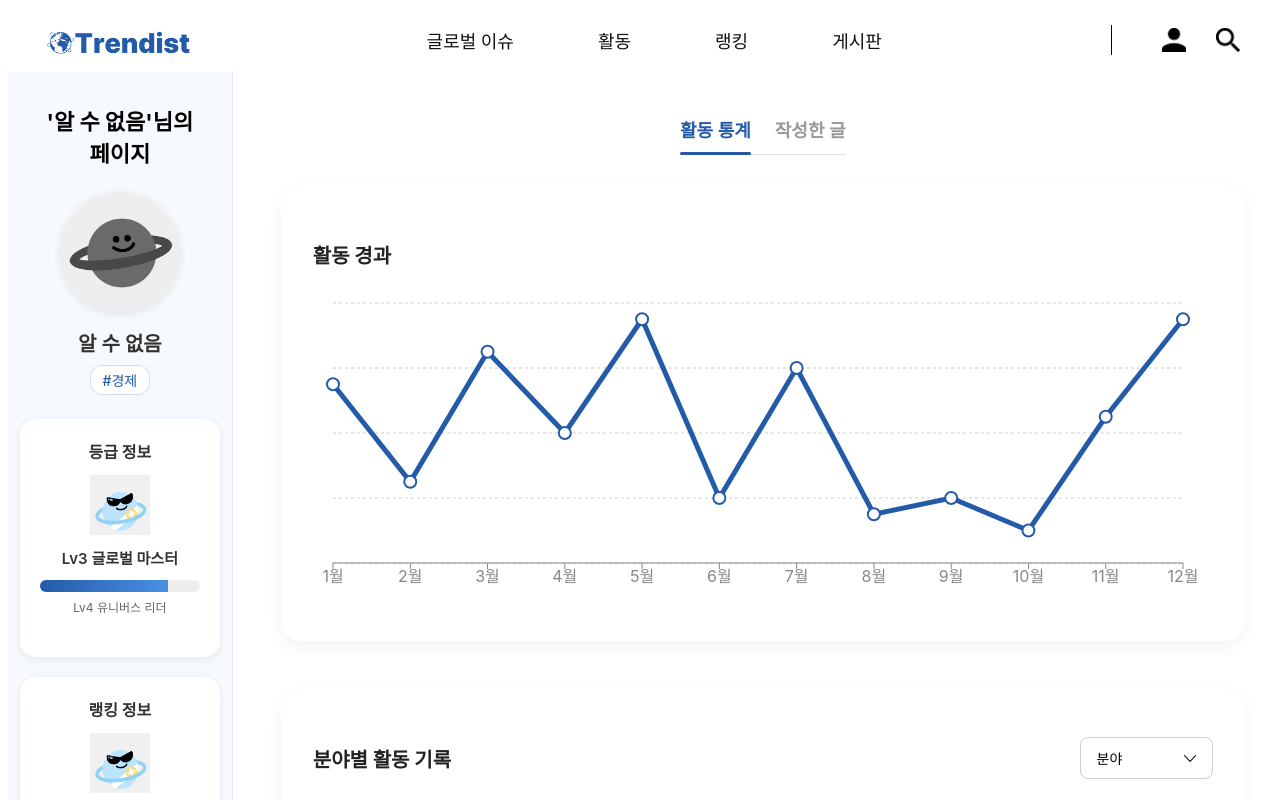
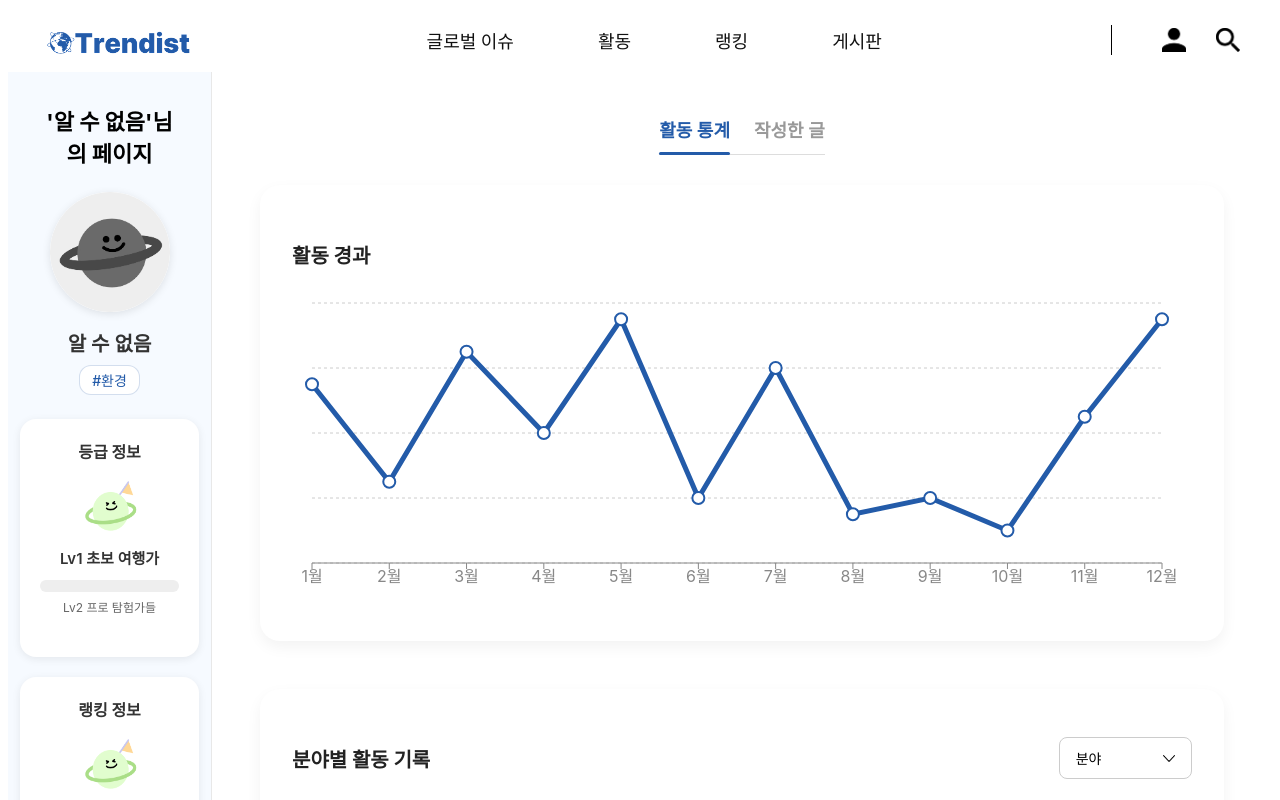
Before and after one commit to HIGHFIVE-SW/HIGHFIVE-FE, a React (Create React App) app: page /user in a window 1280 px wide. Shown: the top 800 px of the page. Built offline with nearby package versions, Linux system fonts and the light colour scheme.

Commit message:
Bug: 유저 랭킹 수정

```diff
--- a/src/components/interest/InterestSelect.jsx
+++ b/src/components/interest/InterestSelect.jsx
@@ -71,7 +71,7 @@ const CardInner = styled.div`
 `;
 
 const CardImage = styled.img`
-  width: 70px;s
+  width: 70px;
   height: 111px;
   object-fit: contain;
 `;
--- a/src/pages/my/UserPage.jsx
+++ b/src/pages/my/UserPage.jsx
@@ -1,3 +1,5 @@
+// src/pages/user/UserPage.jsx
+
 import React, { useState, useEffect, useCallback } from 'react';
 import { useLocation, useNavigate } from 'react-router-dom';
 import styled from 'styled-components';
@@ -6,8 +8,38 @@ import Footer from '../../layout/Footer';
 import ActivityTypeChart from '../../components/my/ActivityTypeChart';
 import ActivityTrendChart from '../../components/my/ActivityTrendChart';
 import MyPostList from '../../components/my/MyPostList';
+
 import defaultProfile from '../../assets/images/profile/DefaultProfile.png';
+import beginnerIcon from '../../assets/images/level/ic_Beginner.png';
+import proIcon from '../../assets/images/level/ic_Pro.png';
 import masterIcon from '../../assets/images/level/ic_Master.png';
+import leaderIcon from '../../assets/images/level/ic_Leader.png';
+
+const getLevelInfo = (exp) => {
+  if (exp >= 4000) return { label: 'Lv4 유니버스 리더', icon: leaderIcon };
+  if (exp >= 2000) return { label: 'Lv3 글로벌 마스터', icon: masterIcon };
+  if (exp >= 500) return { label: 'Lv2 프로 탐험가들', icon: proIcon };
+  return { label: 'Lv1 초보 여행가', icon: beginnerIcon };
+};
+
+const getNextLevelInfo = (exp) => {
+  if (exp < 500) return { label: 'Lv2 프로 탐험가들', icon: proIcon };
+  if (exp < 2000) return { label: 'Lv3 글로벌 마스터', icon: masterIcon };
+  if (exp < 4000) return { label: 'Lv4 유니버스 리더', icon: leaderIcon };
+  return { label: '최고 랭킹 달성', icon: leaderIcon };
+};
+
+const calcProgressPercent = (exp) => {
+  const thresholds = [0, 500, 2000, 4000];
+  let prev = 0, next = 500;
+
+  if (exp < thresholds[1]) [prev, next] = [thresholds[0], thresholds[1]];
+  else if (exp < thresholds[2]) [prev, next] = [thresholds[1], thresholds[2]];
+  else if (exp < thresholds[3]) [prev, next] = [thresholds[2], thresholds[3]];
+  else return 100;
+
+  return Math.min(100, Math.floor(((exp - prev) / (next - prev)) * 100));
+};
 
 const UserPage = () => {
   const { state } = useLocation();
@@ -17,16 +49,18 @@ const UserPage = () => {
 
   const user = state || {};
   const currentUser = localStorage.getItem('nickname');
+  const exp = user.exp || 0;
+  const levelInfo = getLevelInfo(exp);
 
   const profile = {
     nickname: user.nickname || '알 수 없음',
-    profileUrl: user.nickname === '추지은' ? user.profileUrl : defaultProfile,
-    rankImage: masterIcon,
-    level: 'Lv3 글로벌 마스터',
-    progress: 80,
-    point: user.exp || 1608,
-    rank: user.id || 1,
-    keyword: user.keyword || '경제',
+    profileUrl: user.profileUrl || defaultProfile,
+    rankImage: levelInfo.icon,
+    level: levelInfo.label,
+    progress: calcProgressPercent(exp),
+    point: exp,
+    rank: user.ranking ?? 0,
+    keyword: user.keyword || '환경',
   };
 
   const dummyTypeStats = [
@@ -36,38 +70,27 @@ const UserPage = () => {
     { activityType: 'SUPPORTERS', count: 0 },
   ];
 
-  // 페이지 초기화 및 리다이렉트 로직
   useEffect(() => {
     window.scrollTo({ top: 0, left: 0 });
-
-    // 자신의 페이지에 접근 시 마이페이지로 리다이렉트
     if (profile.nickname === currentUser) {
       navigate('/mypage', { replace: true });
     }
   }, [profile.nickname, currentUser, navigate]);
 
-  // 탭 클릭 핸들러 최적화
   const handleTabClick = useCallback((tabName) => {
-    console.log('탭 변경:', tabName);
     setActiveTab(tabName);
   }, []);
 
-  // 랭킹 페이지 이동 핸들러
   const handleRankingClick = useCallback(() => {
     navigate('/ranking');
   }, [navigate]);
 
-  // 이미지 에러 핸들러
   const handleImageError = useCallback((e) => {
-    console.error('프로필 이미지 로드 실패:', profile.profileUrl);
     setImageError(true);
     e.target.src = defaultProfile;
-  }, [profile.profileUrl]);
+  }, []);
 
-  // 현재 사용자 본인의 페이지인 경우 렌더링하지 않음
-  if (profile.nickname === currentUser) {
-    return null;
-  }
+  if (profile.nickname === currentUser) return null;
 
   return (
     <PageContainer>
@@ -82,8 +105,6 @@ const UserPage = () => {
                 src={imageError ? defaultProfile : profile.profileUrl}
                 alt={`${profile.nickname} 프로필`}
                 onError={handleImageError}
-                width="120"
-                height="120"
               />
             </ProfileWrapper>
 
@@ -92,32 +113,19 @@ const UserPage = () => {
 
             <Card>
               <CardTitle>등급 정보</CardTitle>
-              <LevelImage
-                src={profile.rankImage}
-                alt="등급 아이콘"
-                width="60"
-                height="60"
-              />
+              <LevelImage src={profile.rankImage} alt="등급 아이콘" />
               <LevelText>{profile.level}</LevelText>
               <ProgressWrapper>
                 <ProgressBar style={{ width: `${profile.progress}%` }} />
               </ProgressWrapper>
-              <ProgressLabel>Lv4 유니버스 리더</ProgressLabel>
+              <ProgressLabel>{getNextLevelInfo(profile.point).label}</ProgressLabel>
             </Card>
 
             <Card>
-              <CardTitle
-                onClick={handleRankingClick}
-                style={{ cursor: 'pointer' }}
-              >
+              <CardTitle onClick={handleRankingClick} style={{ cursor: 'pointer' }}>
                 랭킹 정보
               </CardTitle>
-              <LevelImage
-                src={profile.rankImage}
-                alt="등급 아이콘"
-                width="60"
-                height="60"
-              />
+              <LevelImage src={profile.rankImage} alt="등급 아이콘" />
               <LevelText>{profile.level}</LevelText>
               <RankRow>
                 <RankItem>
@@ -136,20 +144,10 @@ const UserPage = () => {
           <RightPanel>
             <TabsWrapper>
               <Tabs>
-                <Tab
-                  active={activeTab === 'statistics'}
-                  onClick={() => handleTabClick('statistics')}
-                  aria-selected={activeTab === 'statistics'}
-                  role="tab"
-                >
+                <Tab active={activeTab === 'statistics'} onClick={() => handleTabClick('statistics')}>
                   활동 통계
                 </Tab>
-                <Tab
-                  active={activeTab === 'posts'}
-                  onClick={() => handleTabClick('posts')}
-                  aria-selected={activeTab === 'posts'}
-                  role="tab"
-                >
+                <Tab active={activeTab === 'posts'} onClick={() => handleTabClick('posts')}>
                   작성한 글
                 </Tab>
               </Tabs>
@@ -222,7 +220,6 @@ const ProfileImage = styled.img`
   height: 100%;
   border-radius: 50%;
   object-fit: cover;
-  background-color: #f0f0f0;
 `;
 
 const TitleText = styled.div`
@@ -231,7 +228,6 @@ const TitleText = styled.div`
   margin-bottom: 24px;
   color: #000;
   text-align: center;
-  word-break: keep-all;
 `;
 
 const Nickname = styled.h3`
@@ -260,11 +256,6 @@ const Card = styled.div`
   box-shadow: 0 2px 8px rgba(0, 0, 0, 0.08);
   margin-bottom: 20px;
   text-align: center;
-  transition: box-shadow 0.2s ease;
-
-  &:hover {
-    box-shadow: 0 4px 12px rgba(0, 0, 0, 0.12);
-  }
 `;
 
 const CardTitle = styled.h4`
@@ -272,18 +263,13 @@ const CardTitle = styled.h4`
   font-weight: bold;
   margin: 0 0 12px 0;
   color: #333;
-  transition: color 0.2s ease;
-
-  &:hover {
-    color: #235ba9;
-  }
+  cursor: pointer;
 `;
 
 const LevelImage = styled.img`
   width: 60px;
   height: 60px;
   margin-bottom: 8px;
-  background-color: #f0f0f0;
 `;
 
 const LevelText = styled.div`
@@ -362,7 +348,6 @@ const Tabs = styled.div`
   border-bottom: 1px solid #ddd;
   width: fit-content;
   margin: 0 auto;
-  role: tablist;
 `;
 
 const Tab = styled.div`
@@ -372,17 +357,9 @@ const Tab = styled.div`
   font-weight: 600;
   color: ${({ active }) => (active ? '#235ba9' : '#999')};
   cursor: pointer;
-  transition: color 0.2s ease;
-  user-select: none;
 
   &:hover {
     color: ${({ active }) => (active ? '#235ba9' : '#666')};
-  }
-
-  &:focus {
-    outline: 2px solid #235ba9;
-    outline-offset: 2px;
-    border-radius: 4px;
   }
 
   &:after {
```
